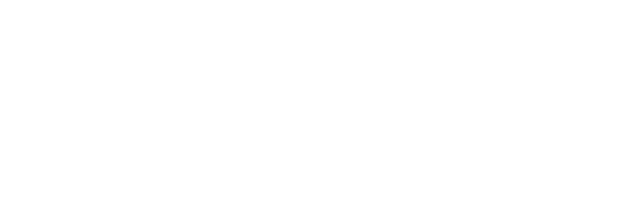
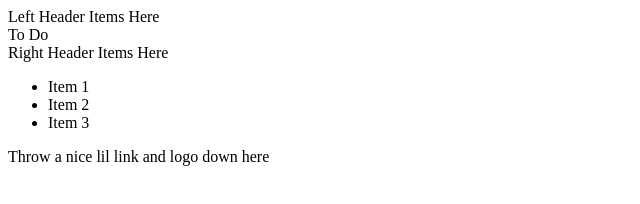
Before and after one commit to LuJaWi/todo-app, a website built with webpack: page dist/index.html in a window 1280 px wide. Shown: the whole page, without its empty margins (0-640 px from the left). Built offline with nearby package versions, Linux system fonts and the light colour scheme.

Commit message:
basic page layout for testing

```diff
--- a/dist/index.html
+++ b/dist/index.html
@@ -4,10 +4,44 @@
   <meta charset="UTF-8">
   <meta http-equiv="X-UA-Compatible" content="IE=edge">
   <meta name="viewport" content="width=device-width, initial-scale=1.0">
-  <title>Restaurant</title>
+  <script src="bundle.js" defer></script>
+  <title>2do</title>
 </head>
 <body>
-  <div id="content"></div>
-  <script src="bundle.js"></script>
+  <div class="page-header">
+    <div class = "header-left">
+      Left Header Items Here
+    </div>
+    <div class = "header-center">
+      To Do
+    </div>
+    <div class = "header-right">
+      Right Header Items Here
+    </div>
+  </div>
+  <div class = "page-body">
+    <div class = "sidebar">
+      <div class = "sidebar-list">
+        <ul>
+          <li>
+            Item 1
+          </li>
+          <li>
+            Item 2
+          </li>
+          <li>
+            Item 3
+          </li>
+        </ul>
+      </div>
+    </div>
+    <div class = "to-do-window">
+
+    </div>
+  </div>
+  <div class="page-footer">
+    Throw a nice lil link and logo down here
+  </div>
+
 </body>
 </html>
```
